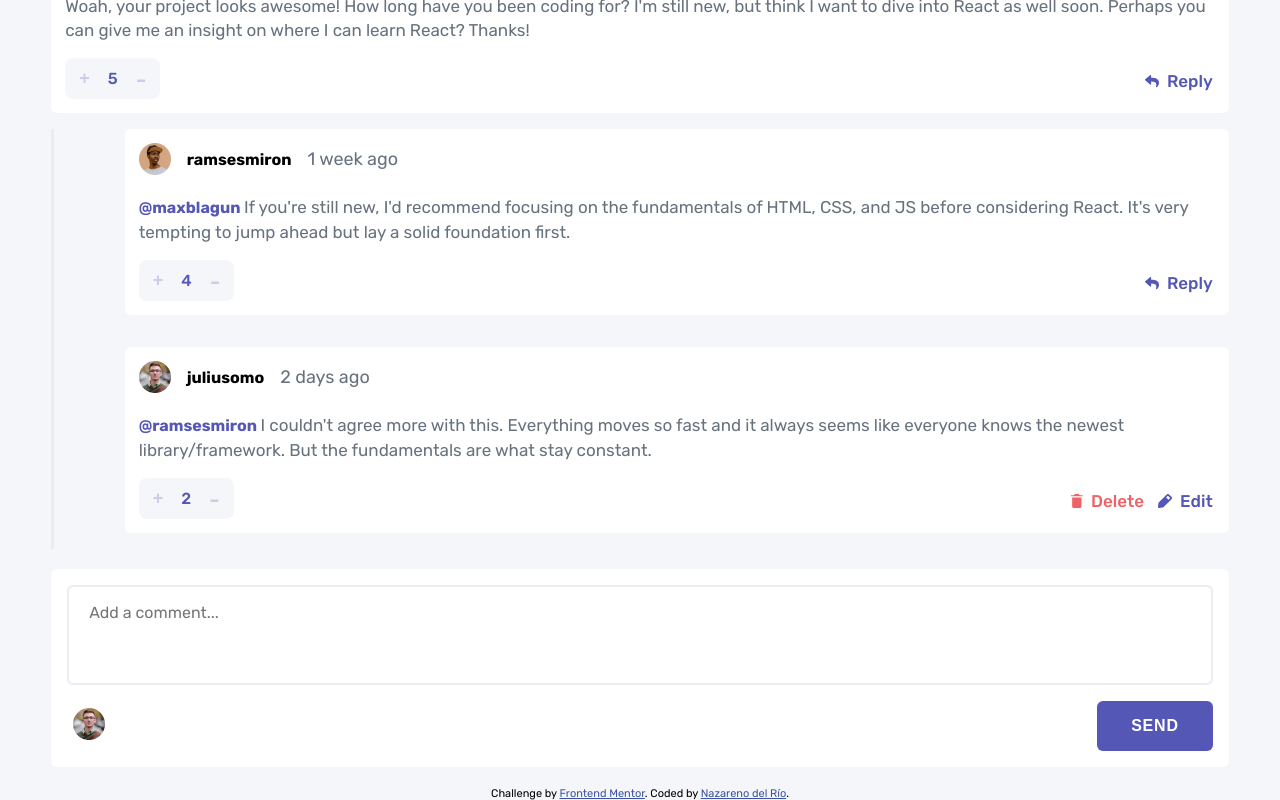
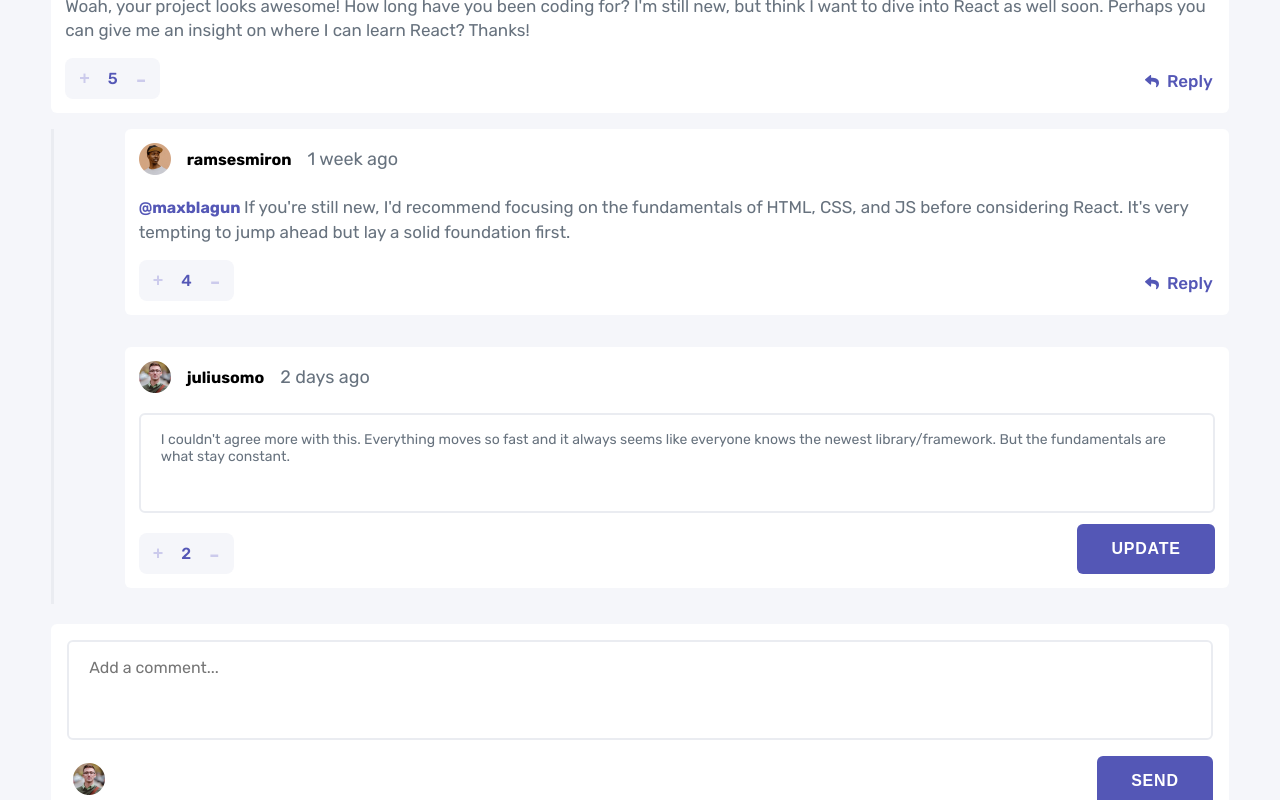
Before and after one commit to nazareno7870/11-Interactive-Comments-Section, a React (Vite) app: page / in a window 1280 px wide. Both pictures are taken after a click on the element "Edit". Shown: the part 333-1133 px from the top of the page. Built offline with nearby package versions, Linux system fonts and the light colour scheme.

Commit message:
Added functionality to Edit Reply

```diff
--- a/src/components/addComment.css
+++ b/src/components/addComment.css
@@ -55,3 +55,6 @@ textarea::placeholder{
 .comment.false{
     display: none;
 }
+.container-replie.false{
+    display: none;
+}
--- a/src/components/addReplie.jsx
+++ b/src/components/addReplie.jsx
@@ -80,7 +80,7 @@ export default function AddReplie ({Visibility,Id,setreplie,User,set,CommentId})
         <div className="comment-replie">
             <form className={`form-addComment replie-comment ${Visibility} replie`} onSubmit={handleReplietoReplies}>
                 <textarea name="addcomment" id="addcomment" placeholder='Add a comment...' onChange={e=>{setcontentReplie(e.target.value)}} value={contentReplie} ></textarea>
-                <button>SEND</button>
+                <button>REPLY</button>
                 <img src="./images/avatars/image-juliusomo.webp" alt="Avatar" />
             </form>
         </div>
@@ -89,7 +89,7 @@ export default function AddReplie ({Visibility,Id,setreplie,User,set,CommentId})
         return(
             <form className={`form-addComment replie-comment ${Visibility}`} onSubmit={handleReplie}>
                 <textarea name="addcomment" id="addcomment" placeholder='Add a comment...' onChange={e=>{setcontentReplie(e.target.value)}} value={contentReplie} ></textarea>
-                <button>SEND</button>
+                <button>REPLY</button>
                 <img src="./images/avatars/image-juliusomo.webp" alt="Avatar" />
             </form>
     )
--- /dev/null
+++ b/src/components/editReply.jsx
@@ -0,0 +1,71 @@
+import { useContext,useState } from 'react'
+import './addComment.css'
+import Context from '../context/StaticContext'
+
+export default function EditReply ({Id,User,Date,Content,Votes,Avatar,Visibility,setedit,replyingTo,CommentId}){
+
+    const {comments,setComments,user,nextId, setnextId} = useContext(Context)
+    const [newContent, setnewContent] = useState(Content)
+
+    const handleUpdateReply = (e)=>{
+        e.preventDefault()
+        let commentUpdate = comments.filter(com => com.id === CommentId)
+
+        const repliesEdited = commentUpdate[0].replies.map(rep =>{
+
+            if(rep.id === Id){
+                return {
+                    ...rep,
+                    content:newContent
+                }
+            }else{
+                return rep
+            }
+        })
+
+        commentUpdate[0].replies = repliesEdited
+
+        const newCommentsState = comments.map(com =>{
+            if(com.id === CommentId){
+                return commentUpdate[0]
+            }else{
+                return com
+            }
+        })
+
+        setComments(newCommentsState)
+        setedit(false)
+
+    }
+
+    return(
+
+    <div id={Id} className={"container-replie "+Visibility}>
+
+        <div className="comment replie">
+
+        <div className="top-comment">
+            <img src={Avatar} alt="Avatar" />
+            <h4>{User}</h4>
+            <h5>{Date}</h5>
+        </div>
+
+        <form className="content-comment" onSubmit={handleUpdateReply}>
+                <textarea value={newContent} onChange={e=>setnewContent(e.target.value)}></textarea>
+                <button>UPDATE</button>
+        </form>
+
+        <div className="vote-comment">
+            <div className="vote-container">
+                <button>+</button>
+                <h2>{Votes}</h2>
+                <button>-</button>
+            </div>
+
+        </div>
+
+        </div>
+
+    </div>
+    )
+}
--- a/src/components/replies.jsx
+++ b/src/components/replies.jsx
@@ -2,10 +2,17 @@ import './comment.css'
 import { useContext,useState } from 'react'
 import Context from '../context/StaticContext'
 import AddReplie from './addReplie'
+import EditReply from './editReply'
 
 export default function Replie ({User,Date,Content,Votes,Avatar,replyingTo,Id,CommentId}){
     const {user} = useContext(Context)
     const [replie, setreplie] = useState(false);
+
+    const [edit, setedit] = useState(false)
+
+    const handleShowEditForm = ()=>{
+        setedit(!edit)
+    }
 
     const handleShowReplieForm = ()=>{
         setreplie(!replie)
@@ -13,7 +20,7 @@ export default function Replie ({User,Date,Content,Votes,Avatar,replyingTo,Id,Co
 
 return(
     <>
-        <div id={Id} className="container-replie">
+        <div id={Id} className={"container-replie "+!edit}>
 
             <div className="comment replie">
 
@@ -43,7 +50,7 @@ return(
                             <img src="./images/icon-delete.svg" alt="Reply Icon" />
                             <h3>Delete</h3>
                         </div>
-                        <div className="edit">
+                        <div className="edit" onClick={handleShowEditForm}>
                             <img src="./images/icon-edit.svg" alt="Reply Icon" />
                             <h3>Edit</h3>
                         </div>
@@ -60,6 +67,24 @@ return(
 
         </div>
 
+        {User === user.username
+            ? <EditReply
+            Id={Id}
+            User={User}
+            Date={Date}
+            Content={Content}
+            Votes={Votes}
+            Avatar={Avatar}
+            Visibility={edit}
+            setedit={setedit}
+            replyingTo={replyingTo}
+            CommentId={CommentId}
+             />
+            :<></>
+        }
+
+
+
         <AddReplie
         Visibility={replie}
         Id={Id}
```
